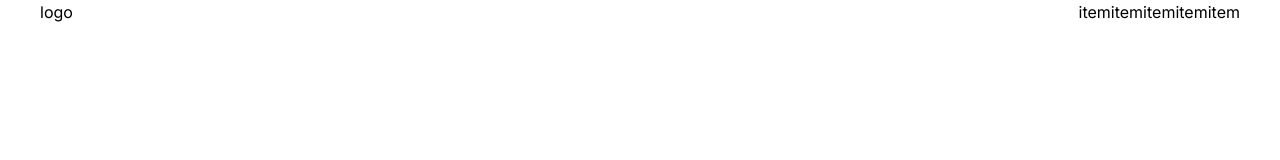
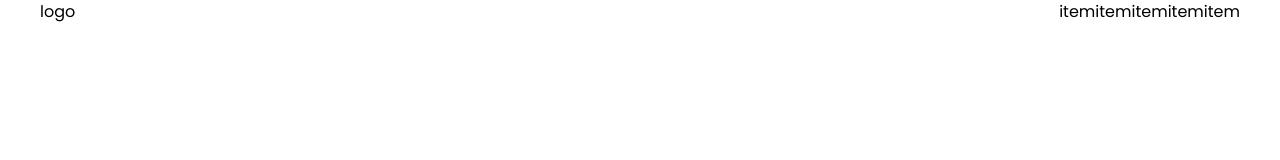
Before and after one commit to marcoslongo/baterias-real-2024, a Next.js app: page / in a window 1280 px wide. Shown: the top 160 px of the page. Built offline with nearby package versions, Linux system fonts and the light colour scheme.

Commit message:
chore: configura fonte base

```diff
--- a/src/app/layout.tsx
+++ b/src/app/layout.tsx
@@ -1,9 +1,9 @@
 import type { Metadata } from "next";
-import { Inter } from "next/font/google";
+import { Poppins } from "next/font/google";
 import "./globals.css";
 import { Header } from "@/components/Header";
 
-const inter = Inter({ subsets: ["latin"] });
+const poppins = Poppins({ subsets: ["latin"], weight: ["100", "400", "700", "900"] });
 
 export const metadata: Metadata = {
   title: "Create Next App",
@@ -17,7 +17,7 @@ export default function RootLayout({
 }>) {
   return (
     <html lang="en">
-      <body className={inter.className}>
+      <body className={poppins.className}>
         <Header/>
         {children}
       </body>
```
